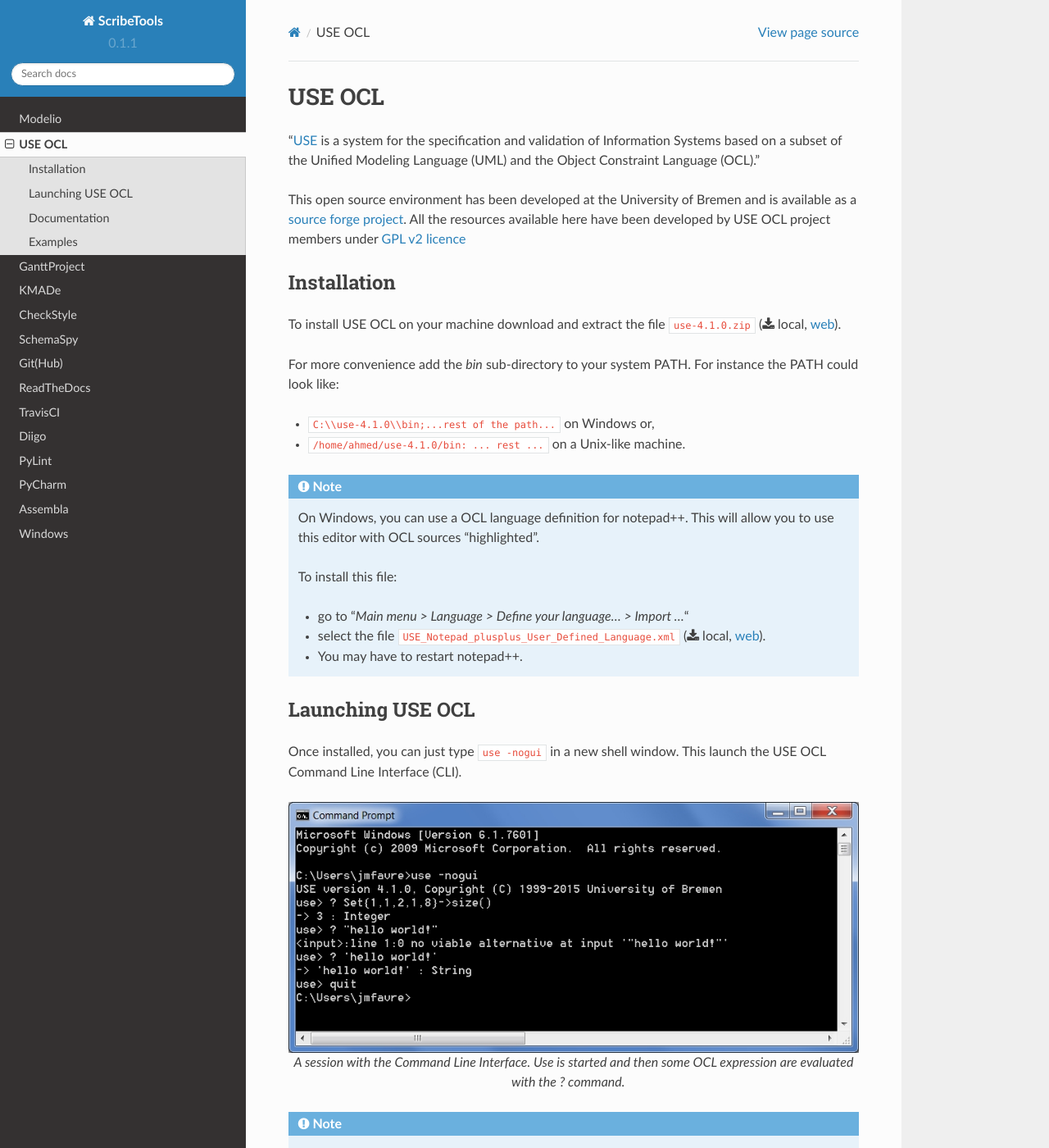
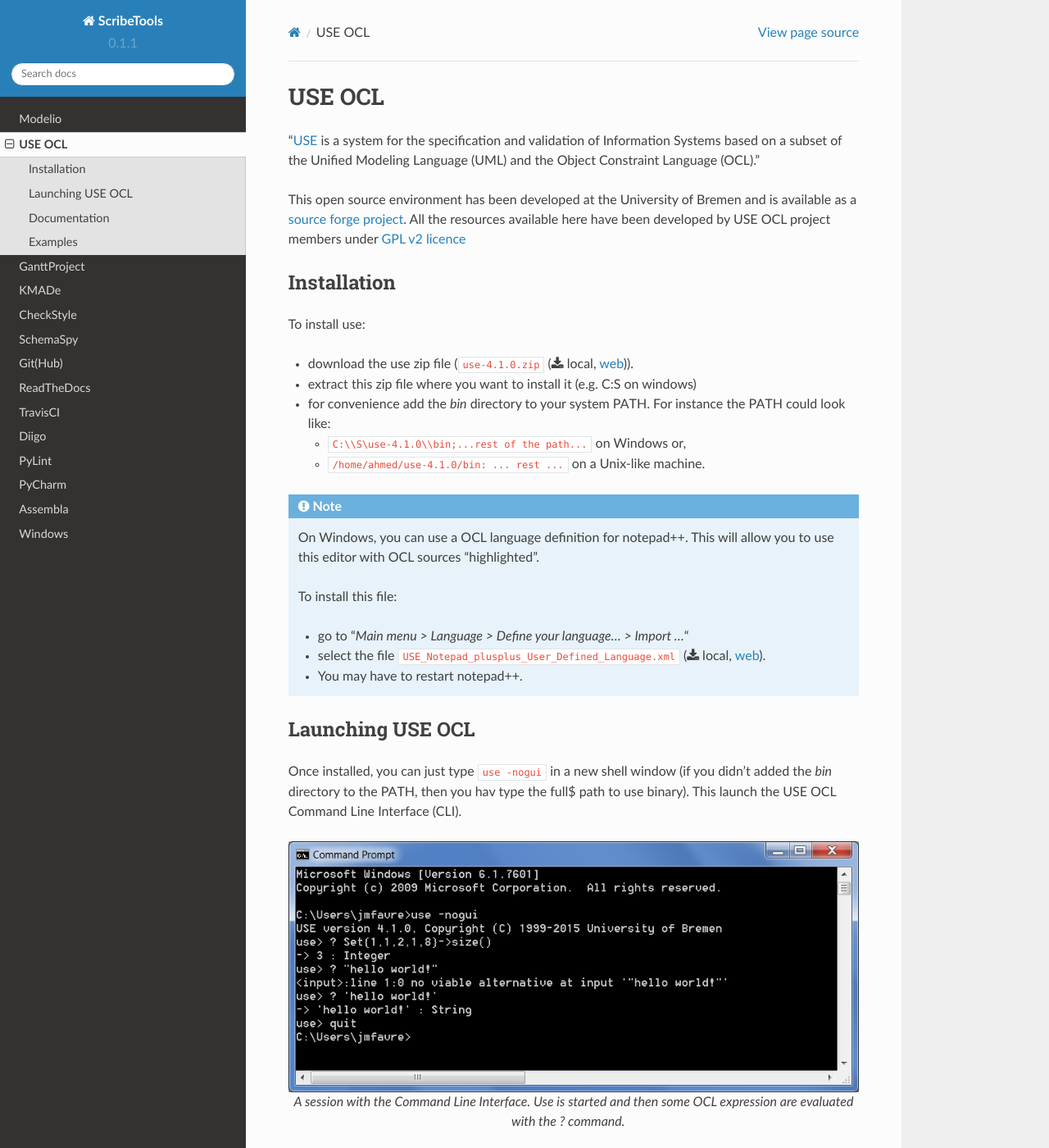
Before and after one commit to ScribesZone/ScribesTools, a Sphinx documentation site: the page built from docs/useocl/index.rst, in a window 1280 px wide and 1400 px high. Shown: the whole window at 82% size. Built offline with Sphinx 7.4.7 and the Read the Docs theme 2.0.0, drawn with Linux system fonts in a browser that asks for light colours.

Commit message:
improve installation section + refactoring

```diff
--- a/docs/useocl/index.rst
+++ b/docs/useocl/index.rst
@@ -12,14 +12,15 @@
 Installation
 ------------
 
-To install USE OCL on your machine download and extract the file
-``use-4.1.0.zip`` |use.zip|.
+To install use:
 
-For more convenience add the *bin* sub-directory to your system PATH.
-For instance the PATH could look like:
+* download the use zip file (``use-4.1.0.zip`` |use.zip|).
+* extract this zip file where you want to install it (e.g. C:\S on windows)
+* for convenience add the *bin* directory to your system PATH. For instance
+  the PATH could look like:
 
-*  ``C:\\use-4.1.0\\bin;...rest of the path...`` on Windows or,
-*  ``/home/ahmed/use-4.1.0/bin: ... rest ...`` on a Unix-like machine.
+  *  ``C:\\S\use-4.1.0\\bin;...rest of the path...`` on Windows or,
+  *  ``/home/ahmed/use-4.1.0/bin: ... rest ...`` on a Unix-like machine.
 
 .. NOTE::
     On Windows, you can use a OCL language definition for notepad++.
@@ -35,8 +36,9 @@
 Launching USE OCL
 -----------------
 
-Once installed, you can just type ``use -nogui`` in a new shell window.
-This launch the USE OCL Command Line Interface (CLI).
+Once installed, you can just type ``use -nogui`` in a new shell window (if
+you didn't added the *bin* directory to the PATH, then you hav type the full$
+path to use binary). This launch the USE OCL Command Line Interface (CLI).
 
 .. figure:: media/USEOCL-shell.jpg
     :align: center
@@ -59,32 +61,49 @@
 Documentation
 -------------
 
-There is quite some documentation for USE OCL, but we recommend to read for instance the following elements in the following order:
+There is quite some documentation for USE OCL, but we recommend to read for
+instance the following elements in the following order:
 
 1. Read first the quick tour |use-quick-tour|.
-    A MUST READ. A simple class model with 3 classes, 3 associations and 4 OCL invariants.
+    A MUST READ. A simple class model with 3 classes, 3 associations and
+    4 OCL invariants.
 
 2. Watch the video |use-demo|.
-    The first part (until frame 128/208) deals with the static part and invariants. The second part deals with operation simulation and pre/post conditions. You may be interested only by the first part or by both parts.
+    The first part (until frame 128/208) deals with the static part and
+    invariants. The second part deals with operation simulation and pre/post
+    conditions. You may be interested only by the first part or by both parts.
 
     .. image:: media/USEOCL-video.jpg
 
 
 3. Use the reference documentation |use-documentation|.
-    Use this document as a reference, for instance to check something about USE OCL language. Note that chapter 6 (page 82) contains the list of OCL operations supported by OCL USE.
+    Use this document as a reference, for instance to check something about
+    USE OCL language. Note that chapter 6 (page 82) contains the list of OCL
+    operations supported by OCL USE.
 
 .. note::
-    This documentation has not evolved for quite some time. More features have been added to USE OCL, in particular to follow the evolution of OCL/UML or to remove some limitations. For instance support for qualified associations is possible although undocumented. The directory ``examples`` and/or ``test`` of the distribution contains some examples demonstrating the use of these features. For instance various qualified association examples are visible in the ``test/t086.use``.
+    This documentation has not evolved for quite some time. More features have
+    been added to USE OCL, in particular to follow the evolution of OCL/UML or
+    to remove some limitations. For instance support for qualified associations
+    is possible although undocumented. The directory ``examples`` and/or
+    ``test`` of the distribution contains some examples demonstrating the use
+    of these features. For instance various qualified association examples
+    are visible in the ``test/t086.use``.
 
 .. attention::
-    The documentation and the video show both the Command Line Interface (CLI) and the Graphical User Interface (GUI). You might be however interested only by the CLI (in particular in the context of automation and integration with other tools). In this case, use the following option when launching USE OCL
+    The documentation and the video show both the Command Line Interface (CLI)
+    and the Graphical User Interface (GUI). You might be however interested
+    only by the CLI (in particular in the context of automation and
+    integration with other tools). In this case, use the following option when
+    launching USE OCL
 
         use -nogui
 
 Examples
 --------
 
-Various examples of use specifications are available in the distribution |use.zip| in particular in the directory ``examples``.
+Various examples of use specifications are available in the distribution
+|use.zip| in particular in the directory ``examples``.
 
 The file ``README.examples`` |use-readme-examples| provides an interesting
 index that show which OCL features are used in which files.
```
